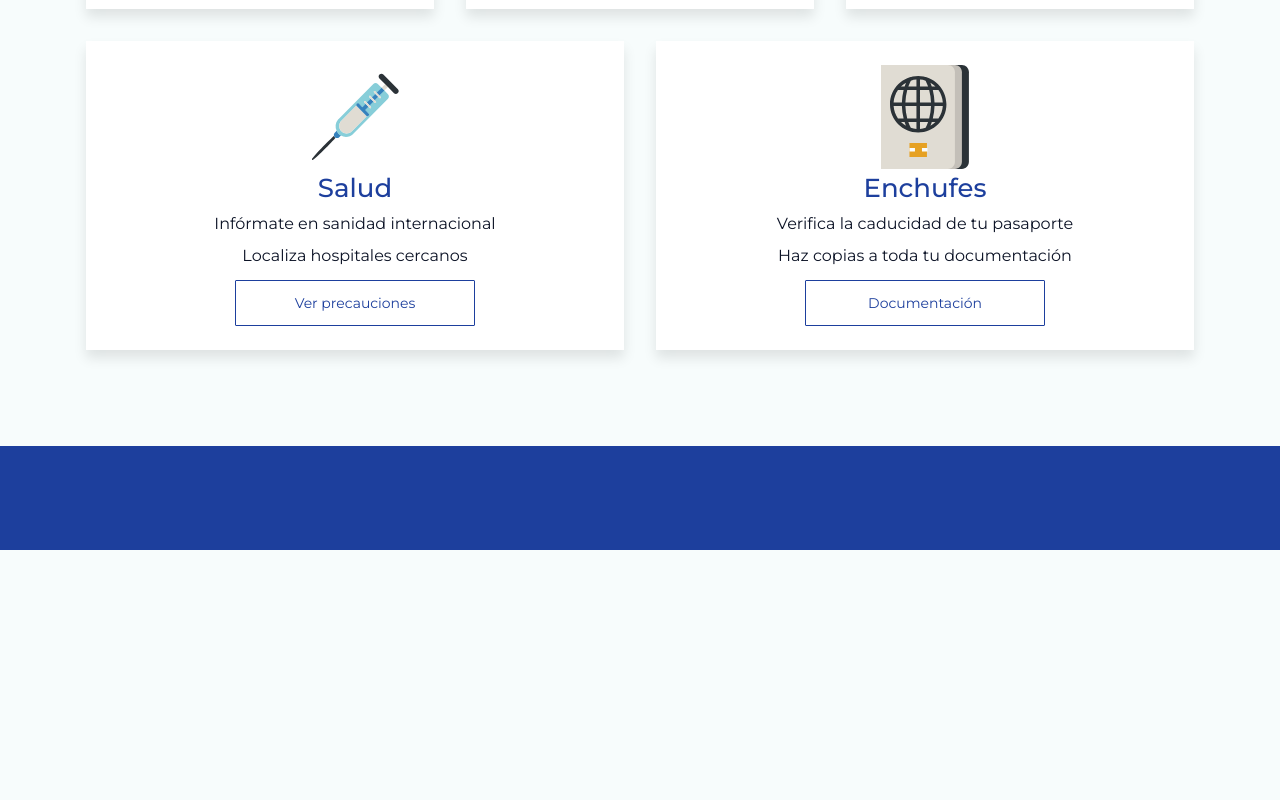
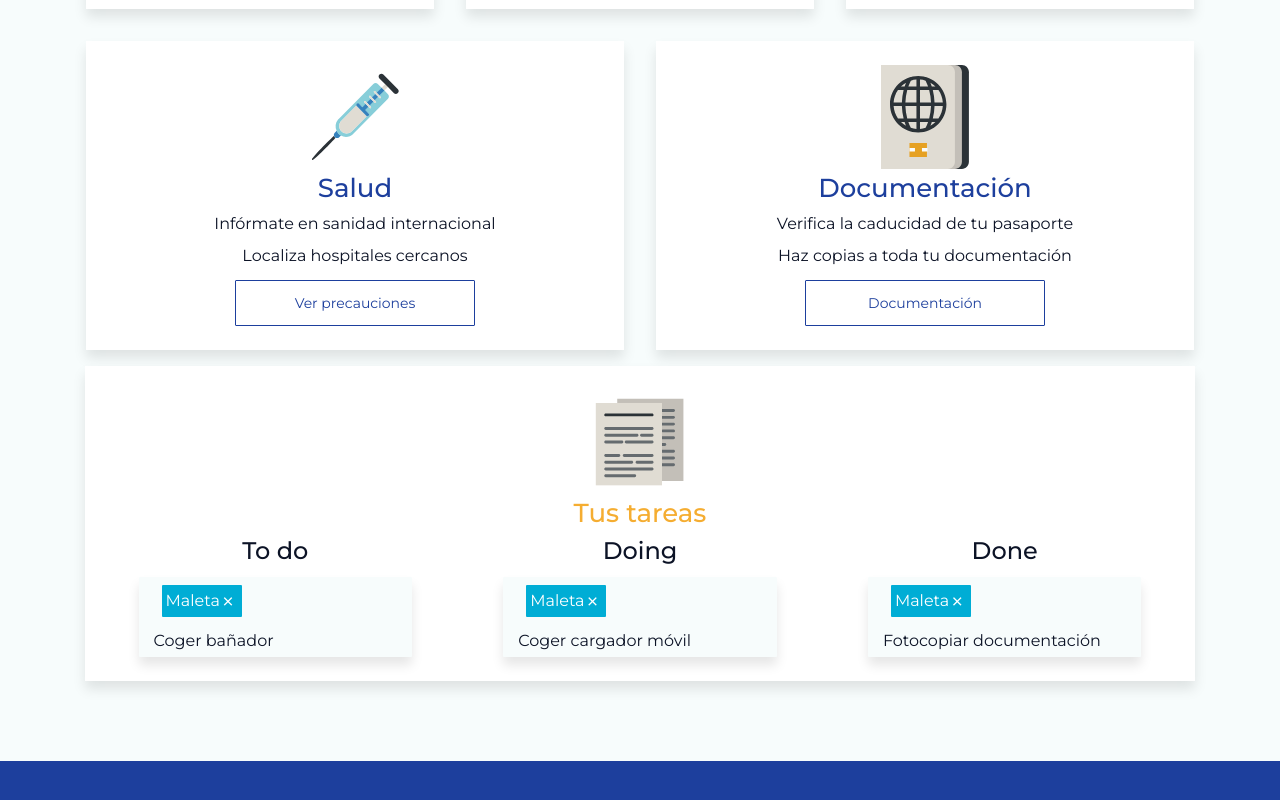
Before and after one commit to iturzaeta/Alpha-Guide-Web, a React (Create React App) app: page /trip in a window 1280 px wide. Shown: the part 686-1486 px from the top of the page. Before the commit the page ends 1236 px from the top, so only its background shows below. Built offline with nearby package versions, Linux system fonts and the light colour scheme.

Commit message:
front todo list

```diff
--- /dev/null
+++ b/src/components/trello/CardTrello.js
@@ -0,0 +1,14 @@
+import React from 'react'
+import './Trello.css'
+import TagTrello from './TagTrello'
+
+const CardTrello = ({text}) => {
+  return (
+      <div className="col-3 card-trello">
+        <TagTrello color='blue' text='Maleta'/>
+        <p>{text}</p>
+      </div>
+  )
+}
+
+export default CardTrello
--- /dev/null
+++ b/src/components/trello/TagTrello.js
@@ -0,0 +1,14 @@
+import React from 'react'
+import './Trello.css'
+
+const TagTrello = ({color, text}) => {
+  return (
+    <div>
+      <div className={`tag tag-${color}`}>
+        {text} <i class="ri-close-line"></i>
+      </div>
+    </div>
+  )
+}
+
+export default TagTrello
--- /dev/null
+++ b/src/components/trello/Trello.css
@@ -0,0 +1,34 @@
+.tag {
+  height: 32px;
+  border-radius: 1px;
+  color: #ffffff;
+  width: 80px;
+  display: flex;
+  align-items: center;
+  padding: 4px;
+  margin: 8px;
+}
+
+.tag-blue {
+  background-color: #00ADD5;
+}
+
+.tag-yellow {
+  background-color: #F5AD31;
+}
+
+.card-trello {
+ min-height: 80px;
+ background-color: #F7FCFC;
+ box-shadow: 0px 8px 12px rgba(0, 0, 0, 0.1);
+ border-radius: 1px;
+}
+
+.trello-board{
+  background-color: #ffffff;
+  box-shadow: 0px 8px 12px rgba(0, 0, 0, 0.1);
+  width: 100%;
+  padding: 24px 8px;
+  display: flex;
+  flex-direction: column;
+}
--- /dev/null
+++ b/src/components/trello/Trello.js
@@ -0,0 +1,28 @@
+import React from 'react'
+import './Trello.css'
+import ToDo from '../../assets/img/todo.svg'
+import CardTrello from './CardTrello'
+
+const Trello = () => {
+  return (
+    <div className="col-12">
+      <div className="trello-board">
+        <img src={ToDo} alt="" className="image-height" />
+        <h5 className="yellow text-center">Tus tareas</h5>
+        <div className="d-flex flex-row justify-content-around text-center">
+          <h6 className="col-3">To do</h6>
+          <h6 className="col-3">Doing</h6>
+          <h6 className="col-3">Done</h6>
+        </div>
+        <div className="d-flex flex-row justify-content-around">
+          <CardTrello text='Coger bañador' />
+          <CardTrello text='Coger cargador móvil' />
+          <CardTrello text='Fotocopiar documentación' />
+        </div>
+      </div>
+    </div>
+
+  )
+}
+
+export default Trello
--- a/src/components/trip/Tripinfo.js
+++ b/src/components/trip/Tripinfo.js
@@ -7,6 +7,7 @@ import HealthImage from '../../assets/img/Health.svg'
 import DocImage from '../../assets/img/Passport.svg'
 import Button from '../buttons/Button'
 import ProfileImage from '../../assets/img/Background.png'
+import Trello from '../trello/Trello'
 
 const Trip = () => {
   return (
@@ -56,7 +57,7 @@ const Trip = () => {
           <div className="col-lg-6 col-md-6 col-sm-12 my-card-travel">
             <div className="inside-card">
               <img src={DocImage} alt="" className="image-height" />
-              <h5 className="dark-blue">Enchufes</h5>
+              <h5 className="dark-blue">Documentación</h5>
               <p>Verifica la caducidad de tu pasaporte</p>
               <p>Haz copias a toda tu documentación</p>
               <Button weight='aux' text="Documentación" />
@@ -64,6 +65,10 @@ const Trip = () => {
           </div>
 
           </div>
+
+          <div className="row">
+            <Trello></Trello>
+          </div>
       </div>
     </div>
   )
```
Also changed, not shown: src/assets/img/todo.svg (added).
